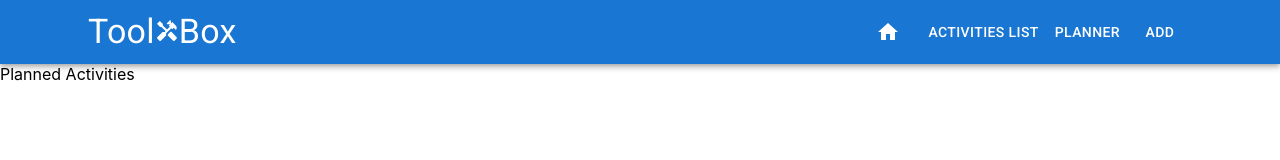
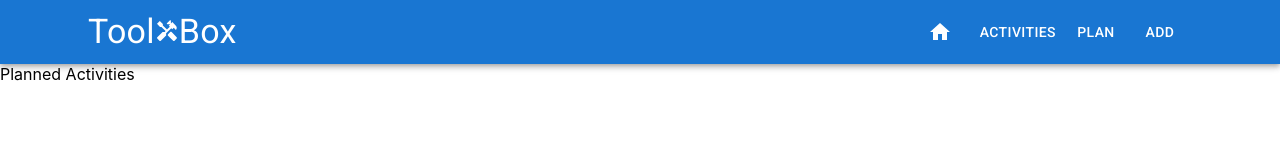
Before and after one commit to rachelheyvaert/toolbox, a React (Create React App) app: page /activities/planned in a window 1280 px wide. Shown: the top 160 px of the page. Built offline with nearby package versions, Linux system fonts and the light colour scheme; data requests are answered from the project's data file.

Commit message:
Updates file names to containers

```diff
--- a/src/components/ActivitiesList.jsx
+++ b/src/components/ActivitiesContainer.jsx
@@ -5,7 +5,7 @@ import Grid from '@mui/material/Grid';
 
 
 
-const ActivitiesList = ({ displayedActivities, setDisplay, search, setSearch, onAddToPlans}) => {
+const ActivitiesContainer = ({ displayedActivities, setDisplay, search, setSearch, onAddToPlans}) => {
 
   function handleDeleteActivity(id) {
     const updatedActvities = displayedActivities.filter((activity) => activity.id !== id);
@@ -26,4 +26,4 @@ const ActivitiesList = ({ displayedActivities, setDisplay, search, setSearch, on
      </div>
   )}
 
-export default ActivitiesList;
+export default ActivitiesContainer;
--- a/src/components/MainContainer.jsx
+++ b/src/components/MainContainer.jsx
@@ -2,8 +2,8 @@ import React, {useState, useEffect} from "react";
 import { Routes, Route} from "react-router-dom";
 import Home from "./static/Home";
 import NewActivityForm from "./NewActivityForm"
-import ActivitiesList from "./ActivitiesList";
-import PlannedActivities from "./PlannedActivities";
+import ActivitiesContainer from "./ActivitiesContainer";
+import PlannedContainer from "./PlannedContainer";
 const baseUrl = `http://localhost:3001/activities`
 
 const PageContainer = () => {
@@ -40,14 +40,14 @@ return (
 <Routes>
   <Route path="/" element= {<Home />} />
   <Route path="/activitieslist"
-   element={<ActivitiesList
+   element={<ActivitiesContainer
     setDisplay={setActivityList}
      displayedActivities={displayActivities}
       setSearch={setSearch}
       search={search}/>}
       />
     <Route path="/activities/new" element={<NewActivityForm onAddActivity={handleAddNewActivity} onAddToPlans={handleAddToPlanner}/>} />
-    <Route path="/activities/planned" element={<PlannedActivities activities={plans} />} />
+    <Route path="/activities/planned" element={<PlannedContainer activities={plans} />} />
 </Routes>
 </div>
 
--- a/src/components/PlannedActivities.jsx
+++ b/src/components/PlannedContainer.jsx
@@ -3,7 +3,7 @@ import ActivityCard from './ActivityCard'
 
 
 
-const PlannedActivities = ({activities}) => {
+const PlannedContainer = ({activities}) => {
   const plannedList = activities.map((task)=>{
    return <ActivityCard key={task.id} task={task} />
   })
@@ -14,4 +14,4 @@ const PlannedActivities = ({activities}) => {
   )
 }
 
-export default PlannedActivities
+export default PlannedContainer;
--- a/src/components/navigation/NavBar.jsx
+++ b/src/components/navigation/NavBar.jsx
@@ -19,8 +19,8 @@ const NavBar = () => {
             Tool<HandymanIcon></HandymanIcon>Box
           </Typography>
           <Button color="inherit" component={Link}  to="/"><HomeIcon></HomeIcon></Button>
-          <Button color="inherit" component={Link}  to="/activitieslist">Activities List</Button>
-          <Button color="inherit" component={Link} to="/activities/planned">Planner</Button>
+          <Button color="inherit" component={Link}  to="/activities">Activities</Button>
+          <Button color="inherit" component={Link} to="/activities/planned">Plan</Button>
           <Button color="inherit" component={Link} to="/activities/new">Add</Button>
         </Toolbar>
         </Container>
```
